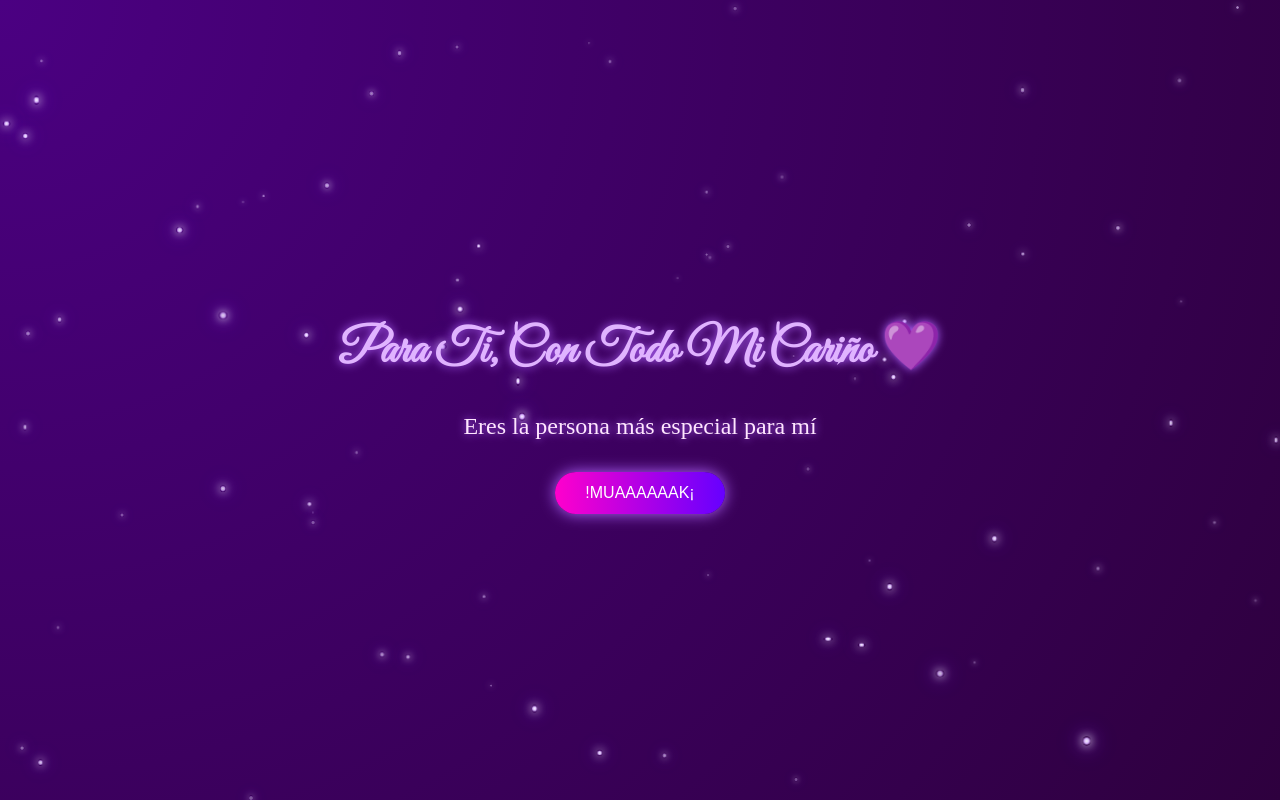
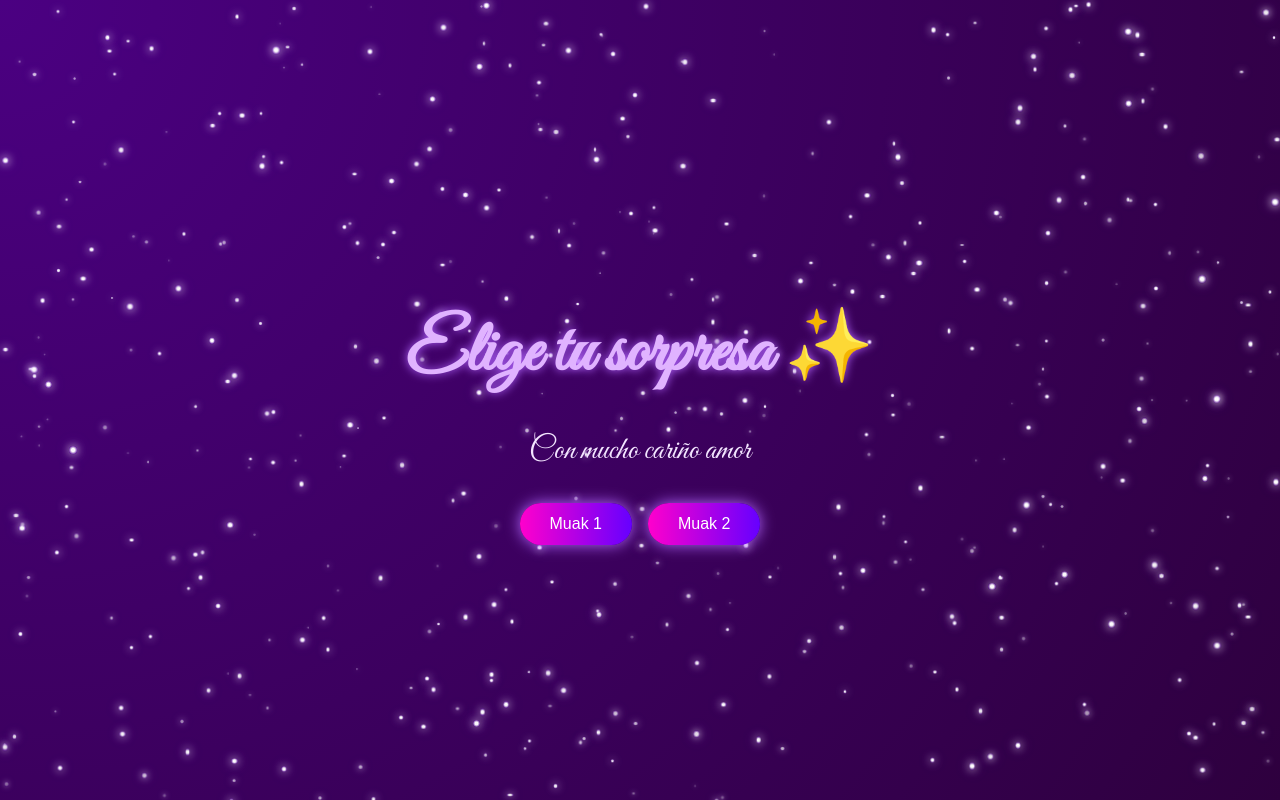
Before and after one commit to Ferez17/mi-prueba, a React (Create React App) app: page / in a window 1280 px wide. Built offline with nearby package versions, Linux system fonts and the light colour scheme.

Commit message:
Segunda version con imagenes

```diff
--- a/src/App.css
+++ b/src/App.css
@@ -7,51 +7,65 @@ body {
   font-family: 'Poppins', sans-serif;
 }
 
-.contenedor {
-  position: relative;
-  width: 100%;
-  height: 100vh; /* Asegura que ocupe toda la pantalla */
-  display: flex;
-  justify-content: center;
-  align-items: center;
-  overflow: hidden;
-}
-
-/* Capa de brillos detrás */
+/* ✨ Fondo con brillos animados */
 .cielo {
   position: absolute;
   width: 100%;
   height: 100%;
-  top: 0;
-  left: 0;
-  z-index: 1;
+  overflow: hidden;
+  z-index: 0;
 }
 
-/* Mensaje centrado */
+.brillo {
+  position: absolute;
+  border-radius: 50%;
+  opacity: 0.7;
+  /* Núcleo blanco con halo violeta difuso */
+  background: radial-gradient(circle, #ffffff 30%, rgba(179,102,255,0.4) 70%, transparent 100%);
+  box-shadow: 0 0 6px rgba(255,255,255,0.8), 0 0 12px rgba(179,102,255,0.5);
+  animation: estrella 3s infinite alternate ease-in-out;
+}
+
+@keyframes estrella {
+  from { opacity: 0.3; transform: scale(0.8); }
+  to   { opacity: 1; transform: scale(1.4); }
+}
+
+/* Contenedor principal centrado */
+.contenedor {
+  position: relative;
+  width: 100%;
+  height: 100vh; /* ocupa toda la pantalla */
+  display: flex;
+  justify-content: center;
+  align-items: center;
+}
+
 .mensaje {
   position: relative;
   z-index: 2;
   text-align: center;
-  display: flex;
-  flex-direction: column;
-  justify-content: center;
-  align-items: center;
 }
 
 .titulo {
   font-family: 'Great Vibes', cursive;
-  font-size: 3rem;
+  font-size: 4.5rem;
   color: #e0b3ff;
   text-shadow: 0 0 10px #b366ff;
   margin-bottom: 0.5rem;
 }
 
 .subtitulo {
-  font-family: 'Dancing Script', cursive;
-  font-size: 1.5rem;
-  color: #ffe6ff;
-  text-shadow: 0 0 8px #b366ff;
+  font-family: 'Great Vibes', cursive;
+  font-size: 2rem;
+  color: #f3e5ff;
   margin-bottom: 2rem;
+}
+
+.botones {
+  display: flex;
+  justify-content: center;
+  gap: 1rem;
 }
 
 .boton {
@@ -71,82 +85,20 @@ body {
   box-shadow: 0 0 25px #ff66ff;
 }
 
-/* 🌟 Brillos tipo estrellas con parpadeo suave */
-.brillo {
-  position: absolute;
-  background: radial-gradient(circle, #fff 0%, #d9b3ff 40%, transparent 70%);
-  border-radius: 50%;
-  opacity: 0.8;
-  box-shadow: 0 0 6px #fff, 0 0 12px #b366ff, 0 0 20px #6600ff;
-  animation: parpadeo 2.5s infinite ease-in-out;
-}
-
-@keyframes parpadeo {
-  0% { opacity: 0.3; transform: scale(0.8); }
-  50% { opacity: 1; transform: scale(1.6); }
-  100% { opacity: 0.4; transform: scale(1); }
-}
-
-/* Animaciones para el mensaje de amor */
-/* Modal romántico */
+/* Modal */
 .modal {
   position: fixed;
   top: 0;
   left: 0;
   width: 100%;
   height: 100%;
-  background: rgba(75, 0, 130, 0.85); /* morado translúcido */
+  background: rgba(30, 0, 50, 0.9);
   display: flex;
   flex-direction: column;
   justify-content: center;
   align-items: center;
+  animation: aparecer 0.5s ease;
   z-index: 3;
-  text-align: center;
-  cursor: pointer;
-  animation: aparecer 1s ease forwards;
-}
-
-.teQuiero {
-  font-family: 'Great Vibes', cursive;
-  font-size: 8rem;
-  color: #ffb3ff;
-  text-shadow: 0 0 15px #ff66ff, 0 0 30px #b366ff;
-  margin-bottom: 1rem;
-  animation: latido 2s infinite ease-in-out;
-}
-
-.corazon-con-estrellas {
-  position: relative;
-  display: inline-block;
-  width: 200px;
-  height: 200px;
-}
-
-.corazon {
-  font-size: 6rem;
-  animation: latido 1.5s infinite ease-in-out;
-  text-shadow: 0 0 20px #ff66ff, 0 0 40px #b366ff;
-  position: relative;
-  z-index: 2;
-}
-
-/* Estrellas brillantes alrededor del corazón */
-.estrella {
-  position: absolute;
-  width: 6px;
-  height: 6px;
-  background: radial-gradient(circle, #fff 0%, #ffccff 40%, transparent 70%);
-  border-radius: 50%;
-  box-shadow: 0 0 10px #fff, 0 0 20px #ff66ff;
-  animation: destello 2s infinite alternate;
-  z-index: 1;
-}
-
-.cerrar {
-  margin-top: 2rem;
-  font-size: 1rem;
-  color: #f3e5ff;
-  opacity: 0.7;
 }
 
 @keyframes aparecer {
@@ -154,12 +106,42 @@ body {
   to { opacity: 1; transform: scale(1); }
 }
 
-@keyframes latido {
-  0%, 100% { transform: scale(1); }
-  50% { transform: scale(1.3); }
+.teQuiero {
+  font-family: 'Great Vibes', cursive;
+  font-size: 6rem;
+  margin-bottom: 1rem;
+  z-index: 4;
 }
 
-@keyframes destello {
-  from { opacity: 0.4; transform: scale(0.8); }
-  to { opacity: 1; transform: scale(1.5); }
+.gif {
+  max-width: 300px;
+  border-radius: 10px;
+  box-shadow: 0 0 20px #fff;
 }
+
+.gifInvertido {
+  max-width: 300px;
+  border-radius: 10px;
+  box-shadow: 0 0 20px #fff;
+  transform: scaleX(-1); /* Invierte horizontalmente la imagen */
+}
+
+.FlowersCinnamoroll {
+  max-width: 30%;
+  border-radius: 10px;
+  box-shadow: 0 0 20px #fff;
+}
+
+.cerrar {
+  margin-top: 1rem;
+  font-size: 0.9rem;
+  opacity: 0.7;
+}
+
+/* Contenedor de imágenes lado a lado */
+.imagenes {
+  display: inline-flex;
+  gap: 1rem;
+  justify-content: center;
+  align-items: center;
+}
--- a/src/App.js
+++ b/src/App.js
@@ -1,12 +1,16 @@
-import logo from './logo.svg';
 import './App.css';
 import { useState } from "react";
+import flores from "./img/Flores2.png";
+import patronum from "./img/patronum1.png";
 
 function App() {
-    const [mostrarModal, setMostrarModal] = useState(false);
-  const brillos = Array.from({ length: 80 });
+  const [modalActivo, setModalActivo] = useState(null);
+  const brillos = Array.from({ length: 500 });
+
+
   return (
     <div className="contenedor">
+      {/* Fondo con brillos */}
       <div className="cielo">
         {brillos.map((_, i) => (
           <div
@@ -24,46 +28,65 @@ function App() {
         ))}
       </div>
 
-      {!mostrarModal && (
+      {/* Mensaje y botones */}
+      {!modalActivo && (
         <div className="mensaje">
-          <h1 className="titulo">Para Ti, Con Todo Mi Cariño 💜</h1>
-          <p className="subtitulo">Eres la persona más especial para mí</p>
-          <button className="boton" onClick={() => setMostrarModal(true)}>
-            !MUAAAAAAK¡
-          </button>
+          <h1 className="titulo">Elige tu sorpresa ✨</h1>
+          <p className="subtitulo">Con mucho cariño amor</p>
+          <div className="botones">
+            <button className="boton" onClick={() => setModalActivo("cinnamoroll")}>
+              Muak 1
+            </button>
+            <button className="boton" onClick={() => setModalActivo("harry")}>
+              Muak 2
+            </button>
+          </div>
         </div>
       )}
 
-      {mostrarModal && (
-        <div className="modal" onClick={() => setMostrarModal(false)}>
-          <h7 className="teQuiero">Te quiero</h7>
-          <div className="corazon-con-estrellas">
-            <div className="corazon">💜</div>
-            {/* Estrellas siguiendo la forma del corazón */}
-            {Array.from({ length: 40 }).map((_, i) => {
-              const t = (i / 40) * Math.PI * 2; // ángulo paramétrico
-              // Fórmula paramétrica del corazón
-              const x = 16 * Math.pow(Math.sin(t), 3);
-              const y =
-                13 * Math.cos(t) -
-                5 * Math.cos(2 * t) -
-                2 * Math.cos(3 * t) -
-                Math.cos(4 * t);
+      {/* Modal Cinnamoroll */}
+      {modalActivo === "cinnamoroll" && (
+        <div className="modal" onClick={() => setModalActivo(null)}>
+          <h2 className="teQuiero">Cinnamoroll 💙</h2>
+          <p className="subtitulo">Nunca serán suficientes</p>
+          <p className="subtitulo">Mereces todas las flores del mundo</p>
+          <div className="imagenes">
+            <img
+              src="https://media.giphy.com/media/v1.Y2lkPTc5MGI3NjExaXVpeGFmZWtoaHp5azk2MGpnM2s5c2MweWN2Z2VxeTFxczBwbHE2cyZlcD12MV9zdGlja2Vyc19zZWFyY2gmY3Q9cw/S9dN0rKztj3YyKxpr8/giphy.gif"
+              alt="Cinnamoroll"
+              className="gif"
+            />
+            <img src={flores} alt="Flores" className="FlowersCinnamoroll" />
+          <img
+            src="https://media.giphy.com/media/v1.Y2lkPTc5MGI3NjExaXVpeGFmZWtoaHp5azk2MGpnM2s5c2MweWN2Z2VxeTFxczBwbHE2cyZlcD12MV9zdGlja2Vyc19zZWFyY2gmY3Q9cw/S9dN0rKztj3YyKxpr8/giphy.gif"
+            alt="Cinnamoroll"
+            className="gifInvertido"
+          />
+          </div>
+          <p className="cerrar">(muak siempre hay formas de regalar flores)</p>
+        </div>
+      )}
 
-              return (
-                <div
-                  key={i}
-                  className="estrella"
-                  style={{
-                    top: `${68 - y * 4.3}px`,   // 🔑 invertimos el eje Y
-                    left: `${95 + x * 4.1}px`,
-                    animationDelay: `${Math.random() * 2}s`
-                  }}
-                />
-              );
-            })}
+      {/* Modal Harry Potter */}
+      {modalActivo === "harry" && (
+        <div className="modal" onClick={() => setModalActivo(null)}>
+          <h2 className="teQuiero">Harry Potter ✨</h2>
+          <p className="subtitulo">Nunca serán suficientes</p>
+          <p className="subtitulo">Mereces todas las flores del mundo</p>
+          <div className="imagenes">
+            <img
+              src="https://media2.giphy.com/media/v1.Y2lkPTc5MGI3NjExc2NuZG9vdmphcDE0anMyYjJtY3BveTRrNnpsYWttd2RqMXE0bDVzcSZlcD12MV9pbnRlcm5hbF9naWZfYnlfaWQmY3Q9Zw/lVBUOl3PAlN7i/giphy.gif"
+              alt="Cinnamoroll"
+              className="gif"
+            />
+            <img src={patronum} alt="Flores" className="FlowersCinnamoroll" />
+          <img
+            src="https://media2.giphy.com/media/v1.Y2lkPTc5MGI3NjExc2NuZG9vdmphcDE0anMyYjJtY3BveTRrNnpsYWttd2RqMXE0bDVzcSZlcD12MV9pbnRlcm5hbF9naWZfYnlfaWQmY3Q9Zw/lVBUOl3PAlN7i/giphy.gif"
+            alt="Cinnamoroll"
+            className="gifInvertido"
+          />
           </div>
-          <p className="cerrar">(muak muak muak muak)</p>
+          <p className="cerrar">(muak siempre hay formas de regalar flores)</p>
         </div>
       )}
     </div>
```
Also changed, not shown: src/img/Flores2.png (added), 1 other file (tests, documents, lock files or other folders).
